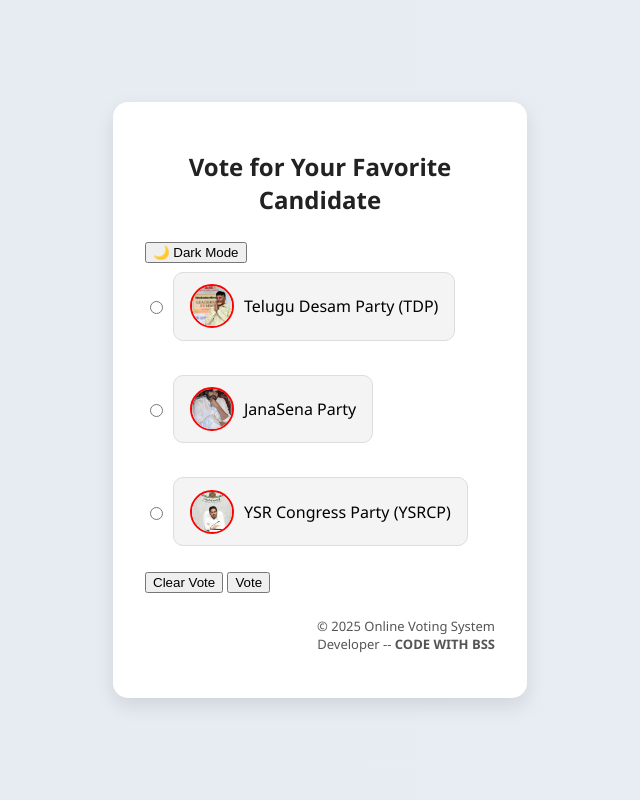
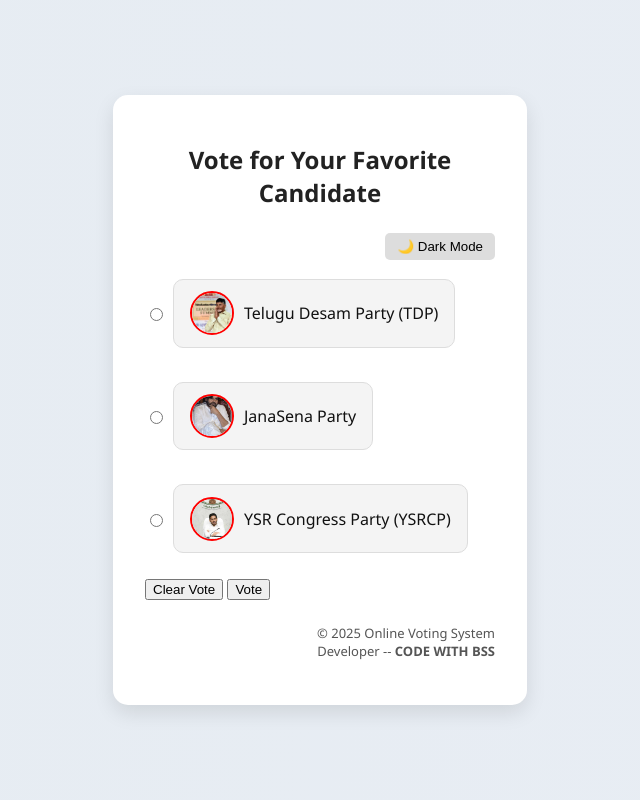
Before and after one commit to Bhanu-lpu/Onlinevotingapp, a Flask app: page / in a window 1280 px wide. Shown: the whole page, without its empty margins (320-960 px from the left). Run offline with Flask 3, Linux system fonts and the light colour scheme.

Commit message:
Update style.css

```diff
--- a/static/style.css
+++ b/static/style.css
@@ -183,3 +183,38 @@ label.nota:hover {
   border: 2px solid red;
   object-fit: cover;
 }
+/* Light Mode (Default) */
+body {
+  background-color: #f9f9f9;
+  color: #111;
+  transition: 0.3s ease;
+}
+
+.theme-toggle {
+  text-align: right;
+  margin-bottom: 10px;
+}
+
+.theme-toggle button {
+  padding: 6px 12px;
+  border: none;
+  border-radius: 5px;
+  background-color: #ddd;
+  cursor: pointer;
+}
+
+/* Dark Mode */
+body.dark {
+  background-color: #111;
+  color: #f9f9f9;
+}
+
+body.dark .candidate label {
+  background-color: #222;
+  color: #f9f9f9;
+}
+
+body.dark .theme-toggle button {
+  background-color: #444;
+  color: white;
+}
```
